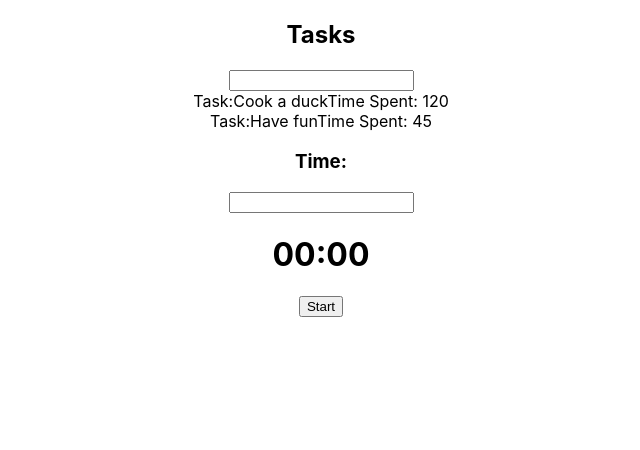
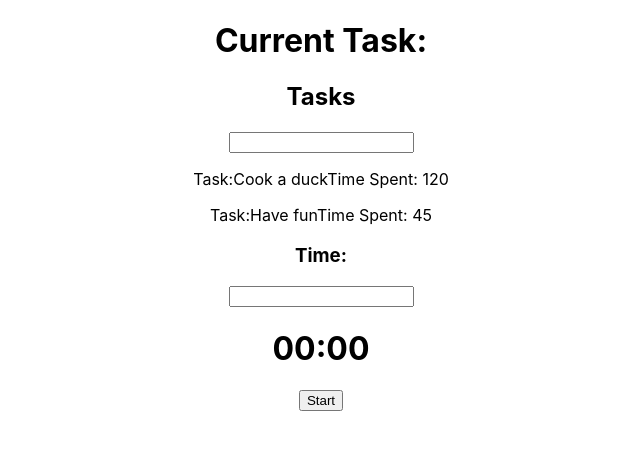
Before and after one commit to ISTTeo/PomodoroReact, a React (Create React App) app: page / in a window 1280 px wide. Shown: the top 450 px of the page, without its empty margins (319-959 px from the left). Built offline with nearby package versions, Linux system fonts and the light colour scheme.

Commit message:
Select current task

```diff
--- a/src/Tasks/TaskApp.js
+++ b/src/Tasks/TaskApp.js
@@ -2,12 +2,15 @@ import React from 'react'
 import tasksData from './tasksData'
 import TaskItem from './TaskItem'
 import TaskInput from './TaskInput'
+import TaskDisplay from './TaskDisplay'
 class TaskApp extends React.Component {
   constructor() {
     super()
     this.state = {
-      tasks: tasksData
+      tasks: tasksData,
+      currentTask: {}
     }
+    this.selectTask = this.selectTask.bind(this)
     this.addTask = this.addTask.bind(this)
   }
 
@@ -19,8 +22,15 @@ class TaskApp extends React.Component {
     const newId = lastTask.id + 1
     const newTask = {id: newId, name:value, totalTime:"0", sessions: [], todos: []}
     allTasks.push(newTask)
-    console.log(allTasks)
-    this.setState({todos:allTasks})
+    this.setState({tasks:allTasks})
+  }
+
+  selectTask(id){
+    const allTodos = this.state.tasks
+    const filtered = allTodos.filter(todo => todo.id === id)
+    const task = filtered[0]
+
+    this.setState({currentTask: task})
   }
 
   render() {
@@ -28,10 +38,13 @@ class TaskApp extends React.Component {
       <TaskItem
         key={item.id}
         item={item}
+	selectTask={this.selectTask}
       />
     )
     return(
       <div>
+
+	<TaskDisplay task={this.state.currentTask}/>
         <TaskInput addTask={this.addTask} />
         {taskItems}
       </div>
--- /dev/null
+++ b/src/Tasks/TaskDisplay.js
@@ -0,0 +1,11 @@
+import React from 'react'
+
+function TaskDisplay(props) {
+    return(
+    	<div>
+		<h1>Current Task: {props.task.name}</h1>
+	</div>
+    )
+}
+
+export default TaskDisplay
--- a/src/Tasks/TaskItem.js
+++ b/src/Tasks/TaskItem.js
@@ -3,8 +3,10 @@ import React from 'react'
 function TaskItem (props) {
   return(
     <div>
-      Task:{props.item.name}
+      <p>
+      <a onClick={()=> props.selectTask(props.item.id)}>Task:{props.item.name}</a>
       Time Spent: {props.item.totalTime}
+      </p>
     </div>
   )
 }
```
